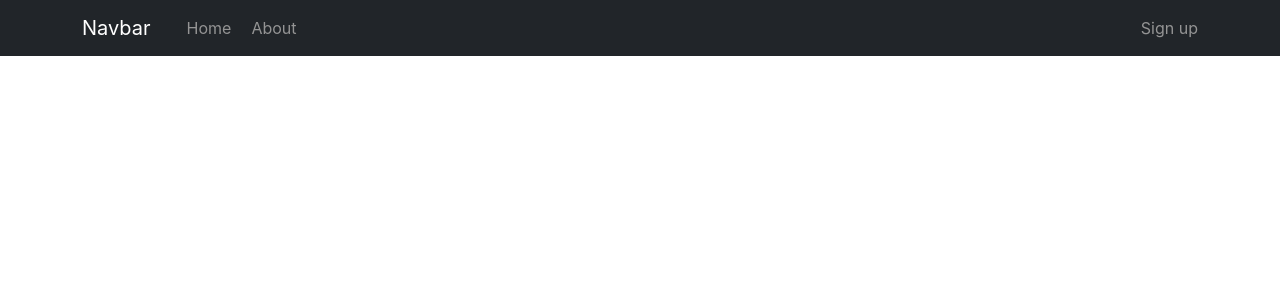
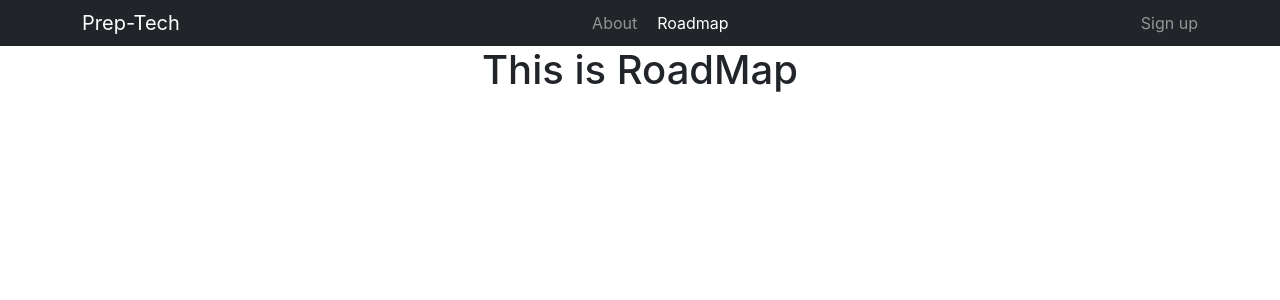
Before and after one commit to AkashDholakiya/Prep-Tech, a React (Create React App) app in the folder Client/: page /roadmap in a window 1280 px wide. Shown: the top 300 px of the page. Built offline with nearby package versions, Linux system fonts and the light colour scheme.

Commit message:
Roadmap and centering links of navbar

```diff
--- a/Client/src/App.jsx
+++ b/Client/src/App.jsx
@@ -3,6 +3,7 @@ import {BrowserRouter, Routes,Route} from 'react-router-dom'
 import Home from './routes/Home'
 import Navbaar from './Component/Navbar'
 // import Footer from './Component/Footer'
+import Roadmap from './routes/Roadmap'
 import About from './routes/About'
 import ResetPassword from './routes/ResetPassword'
 import VerifyEmail from './routes/VerifyEmail'
@@ -23,6 +24,7 @@ function App() {
           <Routes>
             <Route path="/" element={<Home />} />
             <Route path="/about" element={<About />} />
+            <Route path="/roadmap" element={<Roadmap/>}/>
             <Route path="/reset-password/:id/:token" element={<ResetPassword />} />
             <Route path="/verify/:id/:token" element={<VerifyEmail />} />
             <Route path="/errorpage" element={<Errorpage />} />
--- a/Client/src/Component/Navbar.jsx
+++ b/Client/src/Component/Navbar.jsx
@@ -24,18 +24,25 @@ function Navbaar() {
     textDecoration: 'none',
     marginLeft: '20px'
   }
+  const NavStyle = {
+    color : "white",
+    textDecoration : "none",
+    fontSize : "20px"
+  }
   return (
     <>
       <Navbar bg="dark" data-bs-theme="dark" variant='dark'>
         <Container>
-          <Navbar.Brand href="/" >Navbar</Navbar.Brand>
-          <Nav className='me-auto'>
-            <Link to='/' style={{ ...linkstyle, ...location.pathname === '/' ? addthis : nullstate}}>Home</Link>
-            <Link to='/about' style={{...linkstyle,...location.pathname === '/about' ? addthis : nullstate}}>About</Link>
-          </Nav>
-          <Nav>
-            {!localStorage.getItem('token') ? <Link to='/signup' style={{...linkstyle,...location.pathname === '/signup' || location.pathname === '/login' || location.pathname === '/forget-password' ? addthis : nullstate}}>Sign up</Link> : <Link style={linkstyle} onClick={handlelogout}>Logout</Link>}
-          </Nav>
+          <div>
+            <Link to='/' style={NavStyle}>Prep-Tech</Link>
+          </div>
+            <Nav>
+              <Link to='/about' style={{...linkstyle,...location.pathname === '/about' ? addthis : nullstate}}>About</Link>
+              <Link to='/roadmap' style={{...linkstyle,...location.pathname === '/roadmap' ? addthis : nullstate}}>Roadmap</Link>
+            </Nav>
+            <Nav>
+              {!localStorage.getItem('token') ? <Link to='/signup' style={{...linkstyle,...location.pathname === '/signup' || location.pathname === '/login' || location.pathname === '/forget-password' ? addthis : nullstate}}>Sign up</Link> : <Link style={linkstyle} onClick={handlelogout}>Logout</Link>}
+            </Nav>
         </Container>
       </Navbar>
     </>
--- /dev/null
+++ b/Client/src/routes/Roadmap.jsx
@@ -0,0 +1,7 @@
+import React from "react";
+const roadmap = () => {
+    return <div>
+        <h1>This is RoadMap</h1>
+    </div>
+}
+export default roadmap
```
Also changed, not shown: 2 other files (tests, documents, lock files or other folders).
